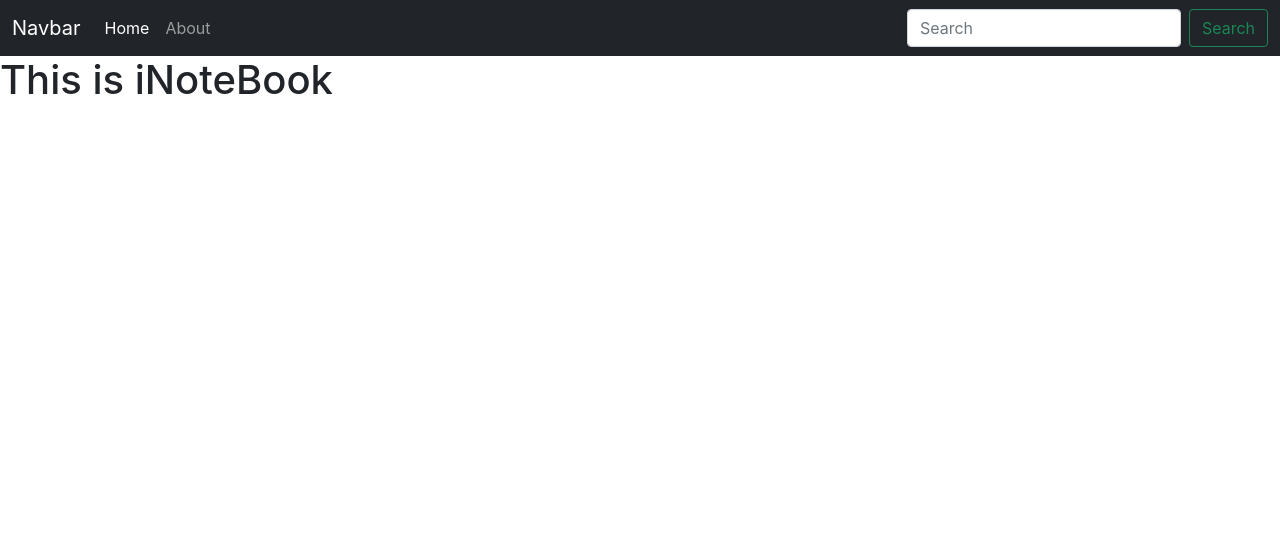
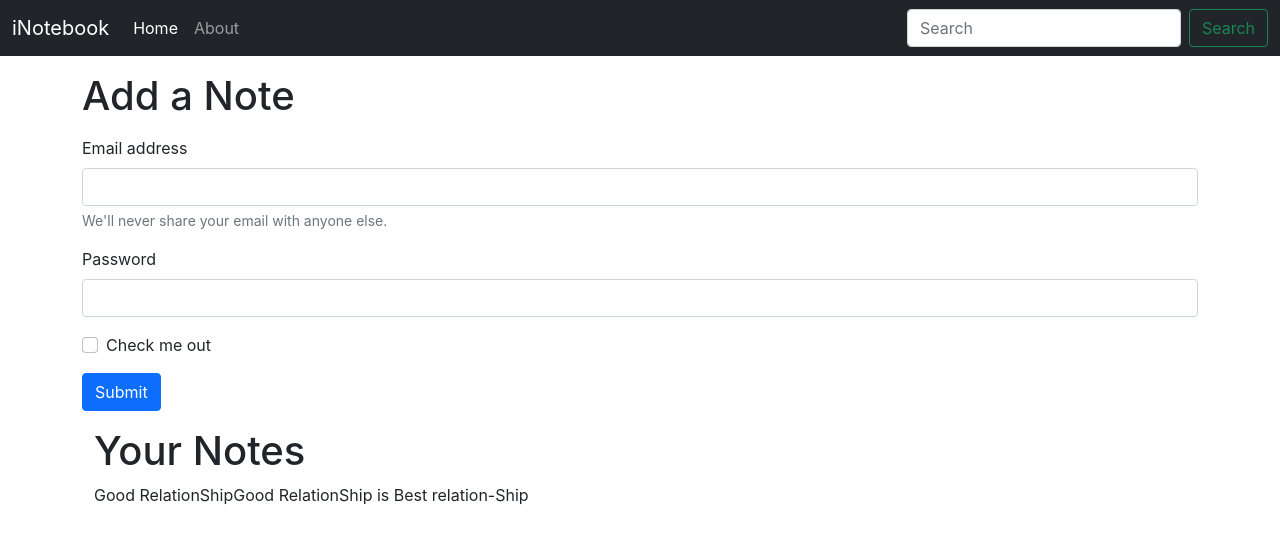
Before and after one commit to samarendra-behera/inotebook, a React (Create React App) app: page / in a window 1280 px wide. Shown: the top 544 px of the page. Built offline with nearby package versions, Linux system fonts and the light colour scheme.

Commit message:
60 Video is Completed

```diff
--- a/src/App.js
+++ b/src/App.js
@@ -1,19 +1,23 @@
 import './App.css';
-import {BrowserRouter as Router,Routes as Switch,Route} from "react-router-dom";
+import { BrowserRouter as Router, Routes as Switch, Route } from "react-router-dom";
 import Navbar from './components/Navbar';
 import About from './components/About';
 import Home from './components/Home';
+import NoteState from './context/notes/noteState';
 function App() {
   return (
     <>
-      <Router>
-        <Navbar />
-        <Switch>
-          <Route exact path="/" element={<Home/>} />
-          <Route exact path="/about" element={<About/>} />
-        </Switch>
-
-      </Router>
+      <NoteState>
+        <Router>
+          <Navbar />
+          <div className='container'>
+            <Switch>
+              <Route exact path="/" element={<Home />} />
+              <Route exact path="/about" element={<About />} />
+            </Switch>
+          </div>
+        </Router>
+      </NoteState>
     </>
   );
 }
--- a/src/components/About.js
+++ b/src/components/About.js
@@ -3,7 +3,7 @@
 export default function About() {
     return (
         <div>
-            This is About Compotent
+            This is About Page
         </div>
     )
 }
--- a/src/components/Home.js
+++ b/src/components/Home.js
@@ -1,9 +1,37 @@
-import React from 'react'
-
+import { useContext } from 'react'
+import noteContext from '../context/notes/noteContext'
 export default function Home() {
+    const context = useContext(noteContext);
+    const {notes,setNotes} = context;
     return (
         <div>
-            <h1> This is iNoteBook</h1>
+            <div className='my-3'>
+                <h1>Add a Note</h1>
+                <form className='my-3'>
+                    <div className="mb-3">
+                        <label for="exampleInputEmail1" className="form-label">Email address</label>
+                        <input type="email" className="form-control" id="exampleInputEmail1" aria-describedby="emailHelp" />
+                        <div id="emailHelp" className="form-text">We'll never share your email with anyone else.</div>
+                    </div>
+                    <div className="mb-3">
+                        <label for="exampleInputPassword1" className="form-label">Password</label>
+                        <input type="password" className="form-control" id="exampleInputPassword1" />
+                    </div>
+                    <div className="mb-3 form-check">
+                        <input type="checkbox" className="form-check-input" id="exampleCheck1" />
+                        <label className="form-check-label" for="exampleCheck1">Check me out</label>
+                    </div>
+                    <button type="submit" className="btn btn-primary">Submit</button>
+                </form>
+            </div>
+            <div className='container my-3'>
+                <h1>Your Notes</h1>
+                {notes.map((note)=>{
+                    return(
+                        note.title
+                    )
+                })}
+            </div>
         </div>
     )
 }
--- a/src/components/Navbar.js
+++ b/src/components/Navbar.js
@@ -1,20 +1,23 @@
-import React from 'react'
-import {Link} from "react-router-dom";
+import { useEffect } from "react";
+import { Link, useLocation } from "react-router-dom";
 export default function Navbar() {
+    let location = useLocation();
+    useEffect(() => {
+    }, [location]);
     return (
         <nav className="navbar navbar-expand-lg navbar-dark bg-dark">
             <div className="container-fluid">
-                <Link className="navbar-brand" to="/">Navbar</Link>
+                <Link className="navbar-brand" to="/">iNotebook</Link>
                 <button className="navbar-toggler" type="button" data-bs-toggle="collapse" data-bs-target="#navbarSupportedContent" aria-controls="navbarSupportedContent" aria-expanded="false" aria-label="Toggle navigation">
                     <span className="navbar-toggler-icon"></span>
                 </button>
                 <div className="collapse navbar-collapse" id="navbarSupportedContent">
                     <ul className="navbar-nav me-auto mb-2 mb-lg-0">
                         <li className="nav-item">
-                            <Link className="nav-link active" aria-current="page" to="/">Home</Link>
+                            <Link className={`nav-link ${location.pathname === '/' ? "active" : ""}`} aria-current="page" to="/">Home</Link>
                         </li>
                         <li className="nav-item">
-                            <Link className="nav-link" aria-current="page" to="/about">About</Link>
+                            <Link className={`nav-link ${location.pathname === '/about' ? "active" : ""}`} aria-current="page" to="/about">About</Link>
                         </li>
 
                     </ul>
--- /dev/null
+++ b/src/context/notes/noteContext.js
@@ -0,0 +1,4 @@
+import { createContext } from "react";
+const noteContext = createContext();
+
+export default noteContext;
--- /dev/null
+++ b/src/context/notes/noteState.js
@@ -0,0 +1,33 @@
+import NoteContext from "./noteContext";
+import { useState } from "react";
+
+const NoteState = (props) => {
+    const notesInitial = [
+        {
+          "_id": "61ad8d7bd9473f0b98711037",
+          "user": "61ac8bb36c76deb8dcc45b20",
+          "title": "Good RelationShip",
+          "description": "The main condition of good relationship is 'understand to each other'",
+          "tag": "personal info",
+          "date": "2021-12-06T04:11:39.909Z",
+          "__v": 0
+        },
+        {
+          "_id": "61ad938d9a604610ea302dd8",
+          "user": "61ac8bb36c76deb8dcc45b20",
+          "title": "Good RelationShip is Best relation-Ship",
+          "description": "The main condition of good relationship is 'understand to each other haaaa'",
+          "tag": "personal info",
+          "date": "2021-12-06T04:37:33.140Z",
+          "__v": 0
+        }
+      ]
+      const [notes, setNotes] = useState(notesInitial)
+
+    return (
+        <NoteContext.Provider value={{notes,setNotes}}>
+            {props.children}
+        </NoteContext.Provider>
+    )
+}
+export default NoteState;
```
Also changed, not shown: 1 other file (tests, documents, lock files or other folders).
